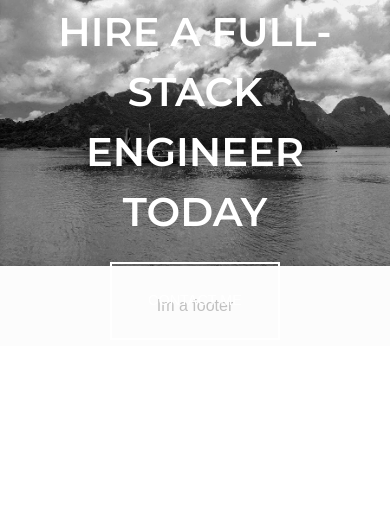
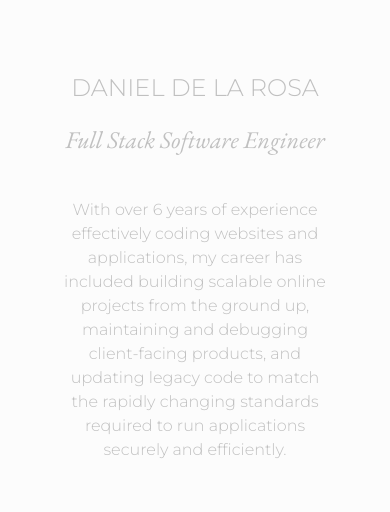
Before and after one commit to dela1000/personalwebsite, a React (Create React App) app: page / in a window 390 px wide. Shown: the part 319-831 px from the top of the page. Built offline with nearby package versions, Linux system fonts and the light colour scheme.

Commit message:
add TextSection

```diff
--- a/src/App.css
+++ b/src/App.css
@@ -1,5 +1,5 @@
 @import url('https://fonts.googleapis.com/css2?family=EB+Garamond:ital@1&display=swap');
-@import url('https://fonts.googleapis.com/css2?family=Montserrat:wght@600&display=swap');
+@import url('https://fonts.googleapis.com/css2?family=Montserrat:wght@300;600&display=swap');
 
 .app {
   font-family: 'Poppins', sans-serif;
--- a/src/adapters/pageText.js
+++ b/src/adapters/pageText.js
@@ -8,6 +8,10 @@ const pageText = {
       primaryText: 'HIRE A FULL-STACK ENGINEER TODAY',
       secondaryText: 'Do you have a website idea and need help from an expert?',
     },
+    name: 'DANIEL DE LA ROSA',
+    header: 'Full Stack Software Engineer',
+    description:
+      'With over 6 years of experience effectively coding websites and applications, my career has included building scalable online projects from the ground up, maintaining and debugging client-facing products, and updating legacy code to match the rapidly changing standards required to run applications securely and efficiently.',
   },
   contactButton: {
     contactMe: 'CONTACT ME',
--- /dev/null
+++ b/src/components/CenterContainer/CenterContainer.css
@@ -0,0 +1,9 @@
+.center-container-padding {
+  padding: 14rem 22rem 14rem 22rem;
+}
+
+@media (max-width: 800px) {
+  .center-container-padding {
+    padding: 6rem 4rem 6rem 4rem;
+  }
+}
--- /dev/null
+++ b/src/components/CenterContainer/CenterContainer.jsx
@@ -0,0 +1,10 @@
+import PropTypes from 'prop-types';
+import './CenterContainer.css';
+
+export default function CenterContainer({ children }) {
+  return <div className="center-container-padding">{children}</div>;
+}
+
+CenterContainer.propTypes = {
+  children: PropTypes.oneOfType([PropTypes.arrayOf(PropTypes.node), PropTypes.node]).isRequired,
+};
--- /dev/null
+++ b/src/components/CenterContainer/index.js
@@ -0,0 +1 @@
+export { default } from './CenterContainer';
--- /dev/null
+++ b/src/components/TextSection/TextSection.css
@@ -0,0 +1,16 @@
+.header-text-size {
+  font-size: 3rem;
+}
+
+.description-text-size {
+  font-size: 1.5rem;
+}
+
+@media (max-width: 800px) {
+  .header-text-size {
+    font-size: 1.5rem;
+  }
+  .description-text-size {
+    font-size: 1rem;
+  }
+}
--- /dev/null
+++ b/src/components/TextSection/TextSection.jsx
@@ -0,0 +1,22 @@
+import PropTypes from 'prop-types';
+import './TextSection.css';
+
+export default function TextSection({ name, text, description }) {
+  return (
+    <div className="w-full text-center">
+      <div className="header-text-size monserrat mb-4">{name}</div>
+      <div className="header-text-size garamond mb-10">{text}</div>
+      <div className="description-text-size monserrat">{description}</div>
+    </div>
+  );
+}
+
+TextSection.propTypes = {
+  name: PropTypes.string,
+  text: PropTypes.string.isRequired,
+  description: PropTypes.string.isRequired,
+};
+
+TextSection.defaultProps = {
+  name: '',
+};
--- /dev/null
+++ b/src/components/TextSection/index.js
@@ -0,0 +1 @@
+export { default } from './TextSection';
--- a/src/pages/Home/Home.jsx
+++ b/src/pages/Home/Home.jsx
@@ -2,6 +2,8 @@ import React from 'react';
 import PropTypes from 'prop-types';
 import TopHero from '../../components/TopHero/index';
 import BottomHero from '../../components/BottomHero/index';
+import CenterContainer from '../../components/CenterContainer/index';
+import TextSection from '../../components/TextSection/index';
 import largeImagesData from '../../adapters/imagesData';
 import pageText from '../../adapters/pageText';
 
@@ -19,6 +21,13 @@ export default function Home({ windowType }) {
                 windowType={windowType}
               />
             </div>
+            <CenterContainer>
+              <TextSection
+                name={pageText.home.name}
+                text={pageText.home.header}
+                description={pageText.home.description}
+              />
+            </CenterContainer>
             <div className="flex mb-auto justify-center">
               <BottomHero
                 imageLink={largeImagesData[windowType].halongbaybw}
```
